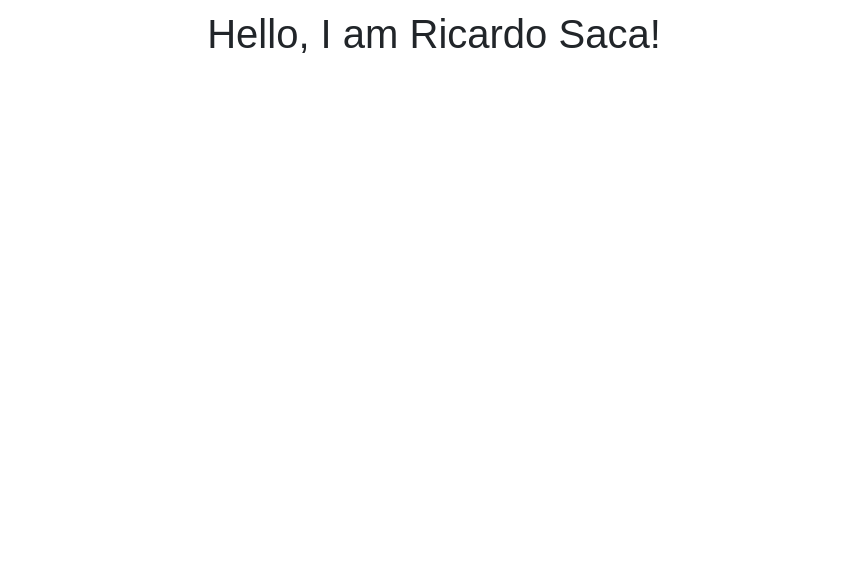
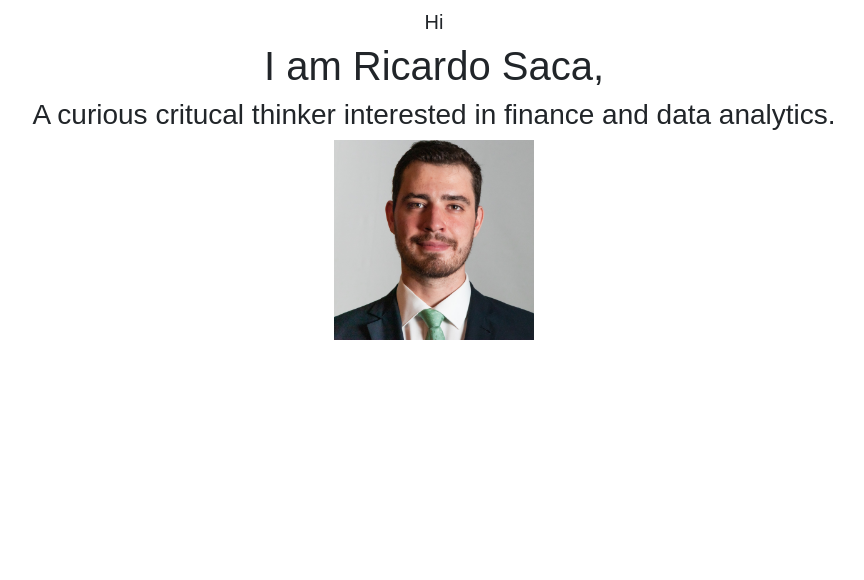
Before and after one commit to RicardoSaca/website, a Flask app: page / in a window 1280 px wide. Shown: the part 56-636 px from the top of the page, without its empty margins (206-1070 px from the left). Run offline with Flask 2, Linux system fonts and the light colour scheme.

Commit message:
first attempt at adding content

```diff
--- a/templates/home.html
+++ b/templates/home.html
@@ -1,9 +1,13 @@
 {% extends 'base.html' %}
 
 {% block content %}
-<div class="content">
+<div class="banner-area">
 
-    <h1>Hello, I am Ricardo Saca!</h1>
+    <h5>Hi</h5>
+    <h1>I am Ricardo Saca,</h1>
+    <h3>A curious critucal thinker interested in finance and data analytics.</h3>
+    <img src="{{url_for('static',filename='images/RicardoSacaPic.jpeg')}}" alt="Picture of Ricardo Saca" width=200>
+
 
 </div>
 
```
